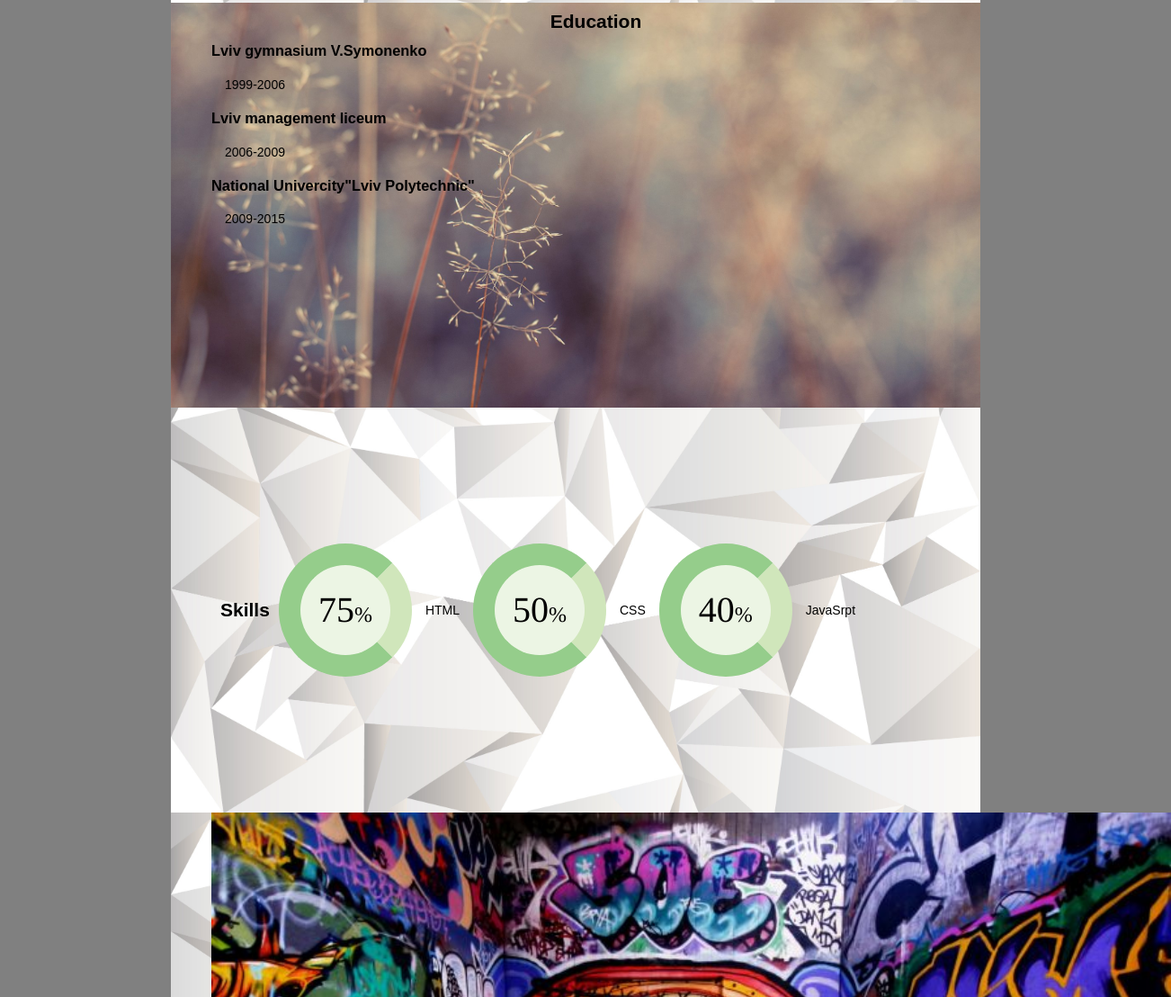
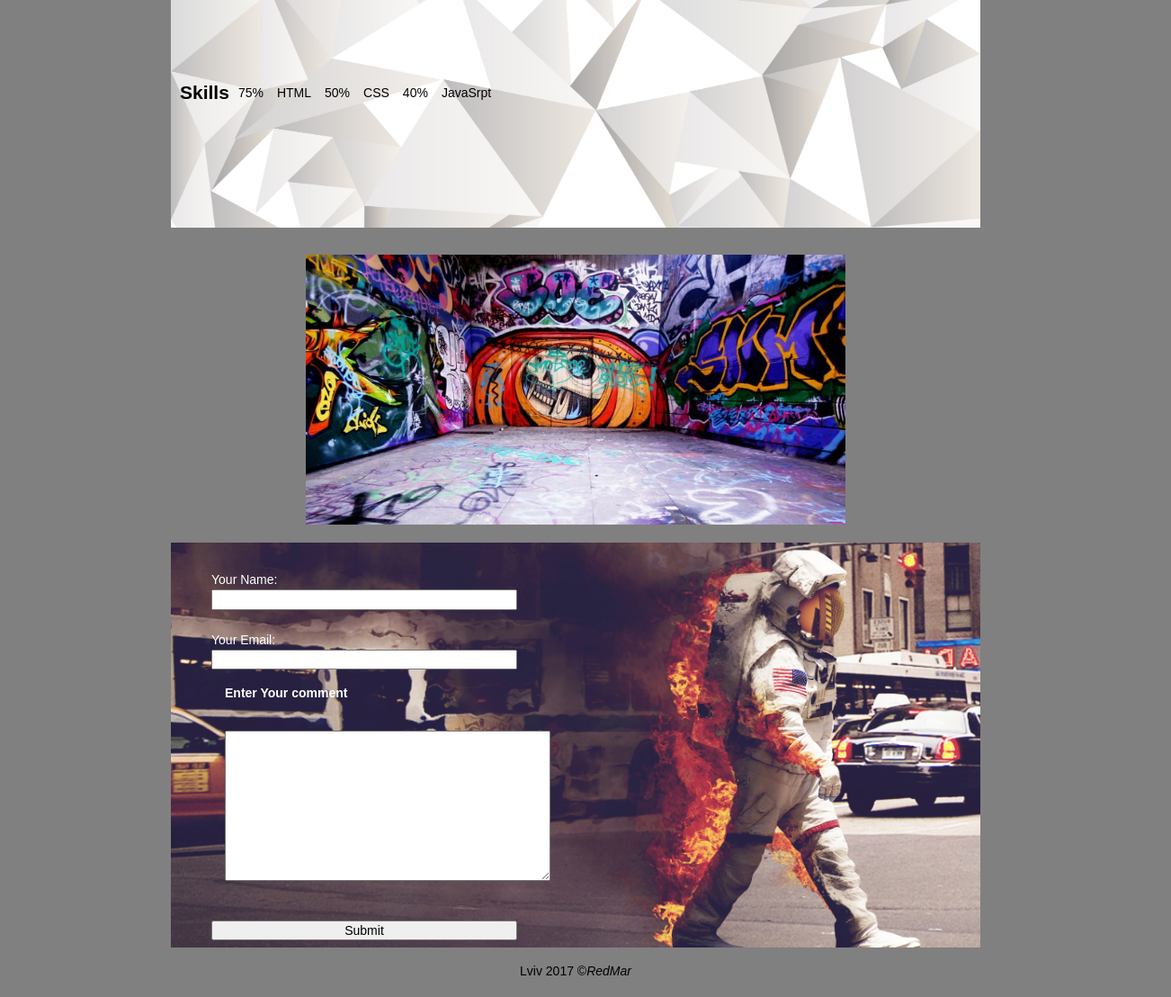
Before and after one commit to r3dmar/newstoryportfolio, a plain HTML site: page index.html in a window 1280 px wide. Shown: the part 1347-2455 px from the top of the page at 90% size, 1302 px wide, since content can reach past the window. Drawn offline with nearby package versions, Linux system fonts and the light colour scheme; a web font is replaced by a local one.

Commit message:
Initial commit

```diff
--- a/css/diagram.css
+++ /dev/null
@@ -1,12 +0,0 @@
-div {
-    background: #ECF5E4;
-    width: 100px; height: 100px;
-    text-align: center;
-    font: 40px/100px Times, serif;
-    border: 24px solid #95CD8B;
-    border-right: 24px solid #D0E6BB;
-    border-radius: 100px;
-   }
-   span {
-    font-size: 0.6em;
-   }
--- a/css/index.css
+++ b/css/index.css
@@ -16,23 +16,35 @@ header {
     background-image: url("../img/bg-1.jpg");
     background-position: center center;
     background-size: cover;
-    height: 450px;
+    height: 400px;
     display: flex;
     align-items: center;
     justify-content: flex-start;
-    padding-left: 5%;
+
+    font-size: 20px;
     margin: 0 auto;
+}
+
+.name {
+    display: flex;
+    flex-direction:column;
+    margin: 0 auto;
+}
+
+#face {
+    display: flex;
+    justify-content: flex-end;
 }
 
 #about {
     background-image: url("../img/bg-1.png");
     background-position: center center;
     background-size: cover;
-    height: 450px;
+    height: 300px;
     display: flex;
     flex-direction: column;
     align-content: center;
-    padding-left: 5%;
+    padding-left: 5px;
     margin: 0 auto;
 }
 
@@ -40,11 +52,11 @@ header {
     background-image: url("../img/bg-1.jpg");
     background-position: center center;
     background-size: cover;
-    height: 450px;
+    height: 300px;
     display: flex;
     flex-direction: column;
     align-content: center;
-    padding-left: 5%;
+    padding-left: 25px;
     margin: 0 auto;
 }
 
@@ -52,11 +64,10 @@ header {
     background-image: url("../img/bg-4.jpg");
     background-position: center center;
     background-size: cover;
-    height: 450px;
+    height: 300px;
     display: flex;
     flex-direction: column;
-    align-content: center;
-    padding-left: 5%;
+    align-items: center;
     margin: 0 auto;
 }
 
@@ -64,26 +75,29 @@ header {
     background-image: url("../img/bg-1.jpg");
     background-position: center center;
     background-size: cover;
-    height: 450px;
+    height: 300px;
     display: flex;
     align-items: center;
     justify-content: flex-start;
-    padding-left: 5%;
     margin: 0 auto;
 }
 
 #project {
-    background-image: url("../img/bg-1.jpg");
+    background-image: url("#");
     background-position: center center;
     background-size: cover;
-    height: 600px;
+    height: 350px;
     display: flex;
-    justify-content:space-between;
+    justify-content:center;
     align-content: center;
-    padding-left: 5%;
     margin: 0 auto;
 }
-
+.project {
+    margin: 30px;
+    height: 300px;
+    width: 600px;
+    background-color: powderblue;
+}
 #contact {
     background-image: url("../img/bg-7.jpg");
     background-position: center center;
@@ -91,10 +105,18 @@ header {
     height: 450px;
     display: flex;
     flex-direction: column;
-    align-content: center;
+    justify-content:flex-start;
     padding-left: 5%;
     margin: 0 auto;
 }
+form {
+    display: flex;
+    margin-top: 30px;
+    flex-direction: column;
+    color: white;
+    max-width: 340px;
+}
+
 p {
     padding: 15px;
 }
--- a/index.html
+++ b/index.html
@@ -10,19 +10,21 @@
     <link href="https://fonts.googleapis.com/css?family=Orbitron" rel="stylesheet">
     <link href="https://fonts.googleapis.com/css?family=Pacifico" rel="stylesheet">
     <link rel="stylesheet" href="css/index.css">
-    <link rel="stylesheet" href="css/diagram.css">
     <meta name="viewport" content="width=device-width, initial-scale=1">
 </head>
 <header id="home">
-    <img src="img/Keyboard.png" width="100"></img>
-    <h1>Yaroslav Hlukhovetsky</h1>
-    <h2>Front-End developer</h2>
+        <div class = "name">
+            <h1>Yaroslav Hlukhovetsky</h1>
+            <h3>web-developer</h3>
+        </div>
+
+    <div id="face">
     <img src="img/me.png" width="300"></img>
+    </div>
 </header>
 <body>
 
     <main id="main">
-
         <section id="about">
             <h2>About me!</h2>
             <p>I am try to be a web developer. I'm creating my projects using HTML5 , CSS3 , JavaScript ,jQuery.
@@ -66,7 +68,7 @@
         </section>
 
         <section id="project">
-            <img src="projects/project_1.jpg" ></img>
+            <img src="projects/project_1.jpg" class="project" ></img>
         </section>
 
         <section id="contact">
@@ -76,14 +78,14 @@
                 <br>
                 <label for="Sender email">Your Email:</label>
                 <input type="email" name="Sender email" required>
-                </label>
                 <p><b>Enter Your comment</b></p>
-                <p><textarea rows="10" cols="45" name="text"></textarea></p>
+                <p><textarea rows="10" cols="42" name="text"></textarea></p>
                 <br>
                 <input type="submit" >
             </form>
         </section>
 </body>
+
 <footer id="footer">
         <p>Lviv 2017 ©<em>RedMar</em></p>
     </footer>
```
